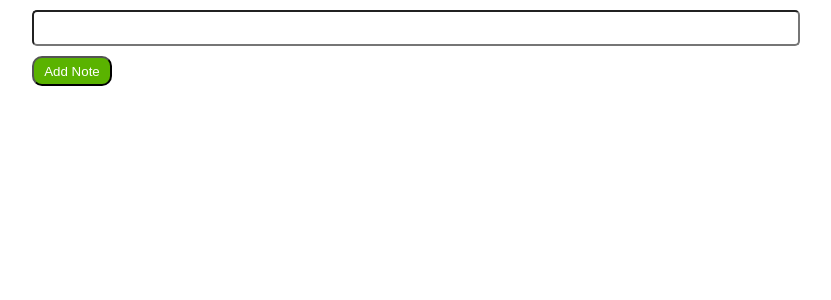
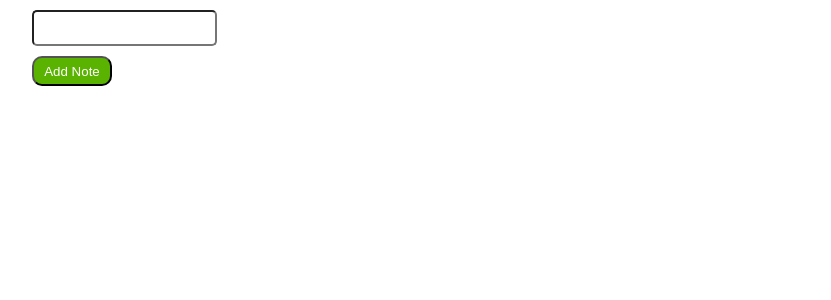
Before and after one commit to Mrezagolbaba/Todo_Redux, a React (Create React App) app: page / in a window 1280 px wide. Shown: the top 300 px of the page, without its empty margins (224-1055 px from the left). Built offline with nearby package versions, Linux system fonts and the light colour scheme.

Commit message:
edit update function

```diff
--- a/src/components/CreateNote.js
+++ b/src/components/CreateNote.js
@@ -4,32 +4,27 @@ import {connect} from "react-redux";
 import {addNote} from "../util/Redux/actions"
 
 class CreateNote extends Component{
-    constructor(props){
-        super(props);
-        this.state = {
-            noteText: '',
+
+    handleSubmit =(e)=>{
+        e.preventDefault();
+        const text = this.getNote.value;
+        const data = {
+            id: new Date(),
+            text,
+            editing:false
         };
-        this.onChangeNoteText = this.onChangeNoteText.bind(this)
-        this.OnChangeButton = this.OnChangeButton.bind(this)
-    }
-
-    onChangeNoteText(e){
-        this.setState({
-            noteText: e.target.value
-        })
-    }
-    OnChangeButton(){
-        this.props.addNote(this.state.noteText);
-        this.refs.someName.value = '';
-    }
-
+        this.props.addNote(data);
+        this.getNote.value= ''
+    };
     render() {
         return (
             <div className="container__row">
-                <input className="container__col" onChange={this.onChangeNoteText} ref="someName"/>
-                <button className="addButton"  onClick={this.OnChangeButton }>
-                    <p className="textButton">Add Note</p>
-                </button>
+                <form onSubmit={this.handleSubmit}>
+                    <input className="container__col"  ref={(input)=>this.getNote = input} />
+                    <button className="addButton">
+                        <p className="textButton">Add Note</p>
+                    </button>
+                </form>
             </div>
         );
     }
```
